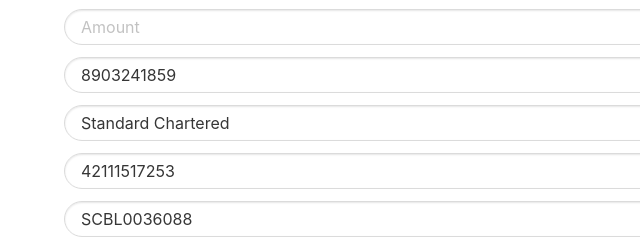
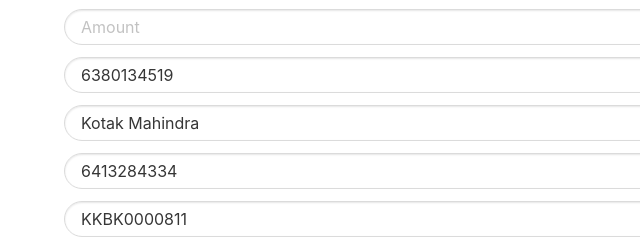
Before and after one commit to iNAV33N/v-helpers, a plain HTML site: page index.html in a window 1280 px wide. Both pictures are taken after a click on the link "Additional Inputs". Shown: the part 416-662 px from the top of the page, 0-640 px from the left. Drawn offline with nearby package versions, Linux system fonts and the light colour scheme.

Commit message:
default details change

```diff
--- a/index.html
+++ b/index.html
@@ -59,22 +59,22 @@
       <div id="extra" style="display: none">
         <div class="field">
           <div class="control">
-            <input class="input is-rounded" type="text" placeholder="GPay/Paytm" id="ebank" value="8903241859">
+            <input class="input is-rounded" type="text" placeholder="GPay/Paytm" id="ebank" value="6380134519">
           </div>
         </div>
         <div class="field">
           <div class="control">
-            <input class="input is-rounded" type="text" placeholder="Bank" id="bank" value="Standard Chartered">
+            <input class="input is-rounded" type="text" placeholder="Bank" id="bank" value="Kotak Mahindra">
           </div>
         </div>
         <div class="field">
           <div class="control">
-            <input class="input is-rounded" type="text" placeholder="Account No" id="acc" value="42111517253">
+            <input class="input is-rounded" type="text" placeholder="Account No" id="acc" value="6413284334">
           </div>
         </div>
         <div class="field">
           <div class="control">
-            <input class="input is-rounded" type="text" placeholder="IFSC" id="ifsc" value="SCBL0036088">
+            <input class="input is-rounded" type="text" placeholder="IFSC" id="ifsc" value="KKBK0000811">
           </div>
         </div>
         <div class="field">
```
